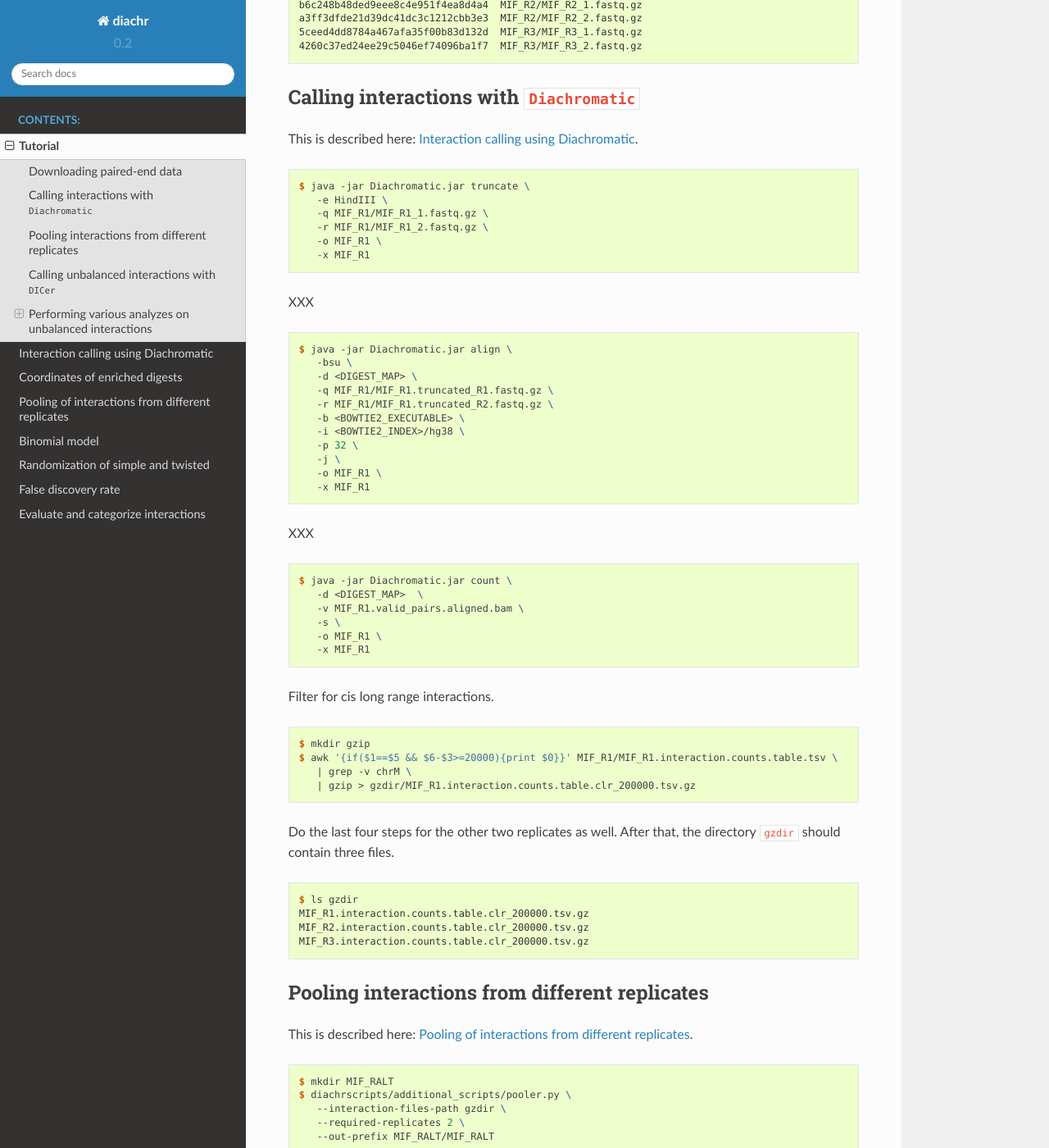
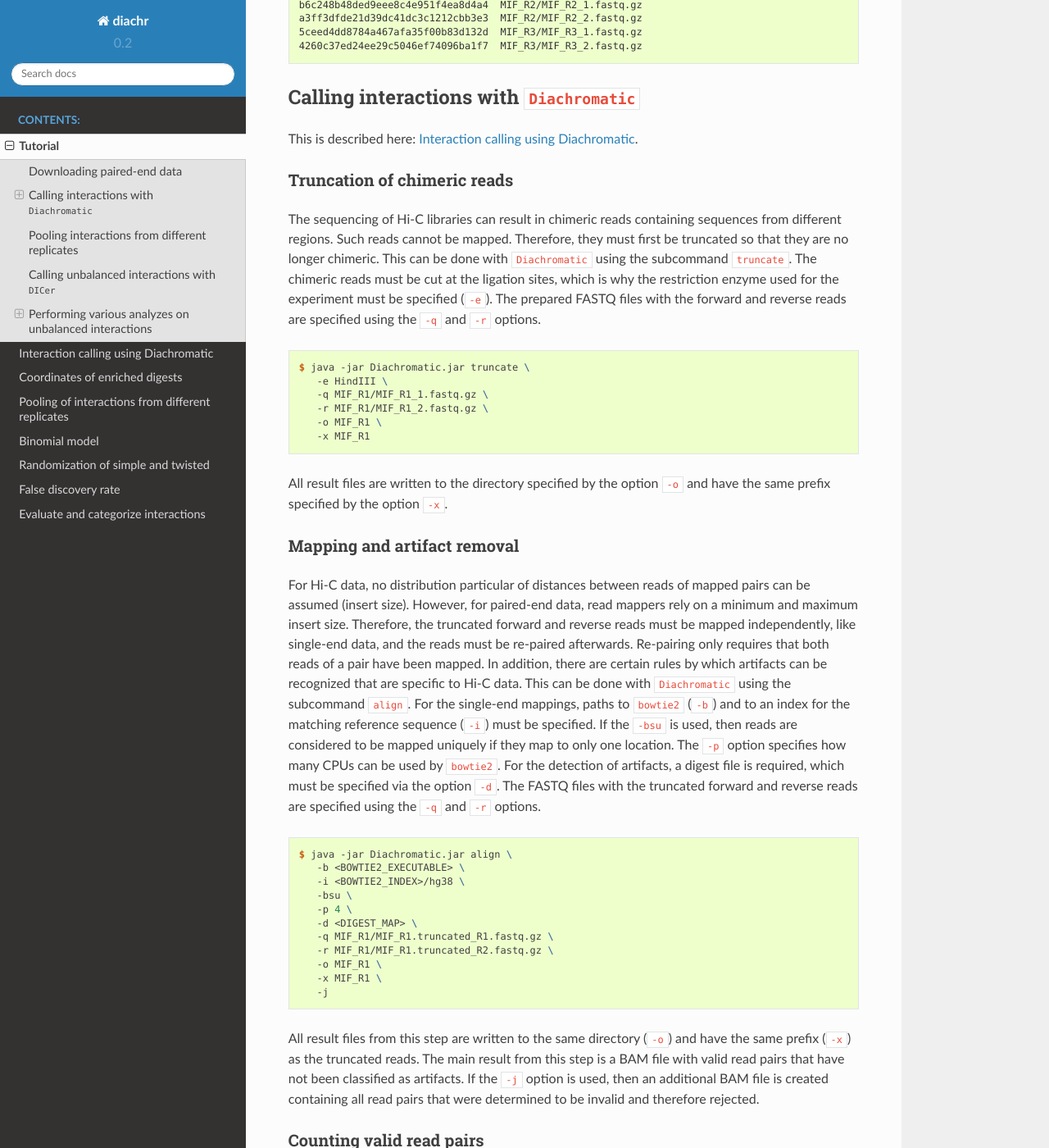
Before and after one commit to hansenp/diachrscripts, a Sphinx documentation site: the page built from docs/tutorial.rst, in a window 1280 px wide and 1400 px high, scrolled down 2209 px. Shown: the whole window at 82% size. Built offline with Sphinx 7.4.7 and the Read the Docs theme 2.0.0, drawn with Linux system fonts in a browser that asks for light colours; some of the changed text lies outside the part shown.

Commit message:
Worked on RTD tutorial.

```diff
--- a/docs/tutorial.rst
+++ b/docs/tutorial.rst
@@ -71,6 +71,18 @@ Calling interactions with ``Diachromatic``
 
 This is described here: :ref:`RST_Interaction_calling`.
 
+
+Truncation of chimeric reads
+============================
+
+The sequencing of Hi-C libraries can result in chimeric reads containing sequences from different regions.
+Such reads cannot be mapped.
+Therefore, they must first be truncated so that they are no longer chimeric.
+This can be done with ``Diachromatic`` using the subcommand ``truncate``.
+The chimeric reads must be cut at the ligation sites, which is why the restriction enzyme used for the experiment must
+be specified (``-e``).
+The prepared FASTQ files with the forward and reverse reads are specified using the ``-q`` and ``-r`` options.
+
 .. code-block:: console
 
     $ java -jar Diachromatic.jar truncate \
@@ -80,34 +92,65 @@ This is described here: :ref:`RST_Interaction_calling`.
        -o MIF_R1 \
        -x MIF_R1
 
-XXX
+All result files are written to the directory specified by the option ``-o`` and have the same prefix specified by the
+option ``-x``.
+
+Mapping and artifact removal
+============================
+
+For Hi-C data, no distribution particular of distances between reads of mapped pairs can be assumed (insert size).
+However, for paired-end data, read mappers rely on a minimum and maximum insert size.
+Therefore, the truncated forward and reverse reads must be mapped independently, like single-end data, and the reads
+must be re-paired afterwards.
+Re-pairing only requires that both reads of a pair have been mapped.
+In addition, there are certain rules by which artifacts can be recognized that are specific to Hi-C data.
+This can be done with ``Diachromatic`` using the subcommand ``align``.
+For the single-end mappings, paths to ``bowtie2`` (``-b``) and to an index for the matching reference sequence (``-i``)
+must be specified. If the ``-bsu`` is used, then reads are considered to be mapped uniquely if they map to only one
+location. The ``-p`` option specifies how many CPUs can be used by ``bowtie2``.
+For the detection of artifacts, a digest file is required, which must be specified via the option ``-d``.
+The FASTQ files with the truncated forward and reverse reads are specified using the ``-q`` and ``-r`` options.
 
 .. code-block:: console
 
     $ java -jar Diachromatic.jar align \
+       -b <BOWTIE2_EXECUTABLE> \
+       -i <BOWTIE2_INDEX>/hg38 \
        -bsu \
+       -p 4 \
        -d <DIGEST_MAP> \
        -q MIF_R1/MIF_R1.truncated_R1.fastq.gz \
        -r MIF_R1/MIF_R1.truncated_R2.fastq.gz \
-       -b <BOWTIE2_EXECUTABLE> \
-       -i <BOWTIE2_INDEX>/hg38 \
-       -p 32 \
-       -j \
        -o MIF_R1 \
-       -x MIF_R1
+       -x MIF_R1 \
+       -j
 
-XXX
+All result files from this step are written to the same directory (``-o``) and have the same prefix (``-x``) as the
+truncated reads.
+The main result from this step is a BAM file with valid read pairs that have not been classified as artifacts.
+If the ``-j`` option is used, then an additional BAM file is created containing all read pairs that were determined to
+be invalid and therefore rejected.
+
+Counting valid read pairs
+=========================
+
+XXX.
 
 .. code-block:: console
 
     $ java -jar Diachromatic.jar count \
        -d <DIGEST_MAP>  \
-       -v MIF_R1.valid_pairs.aligned.bam \
+       -v MIF_R1/MIF_R1.valid_pairs.aligned.bam \
        -s \
        -o MIF_R1 \
        -x MIF_R1
 
-Filter for cis long range interactions.
+XXX.
+
+Filtering for cis-chromosomal long range interactions
+=====================================================
+
+XXX.
 
 .. code-block:: console
 
```
